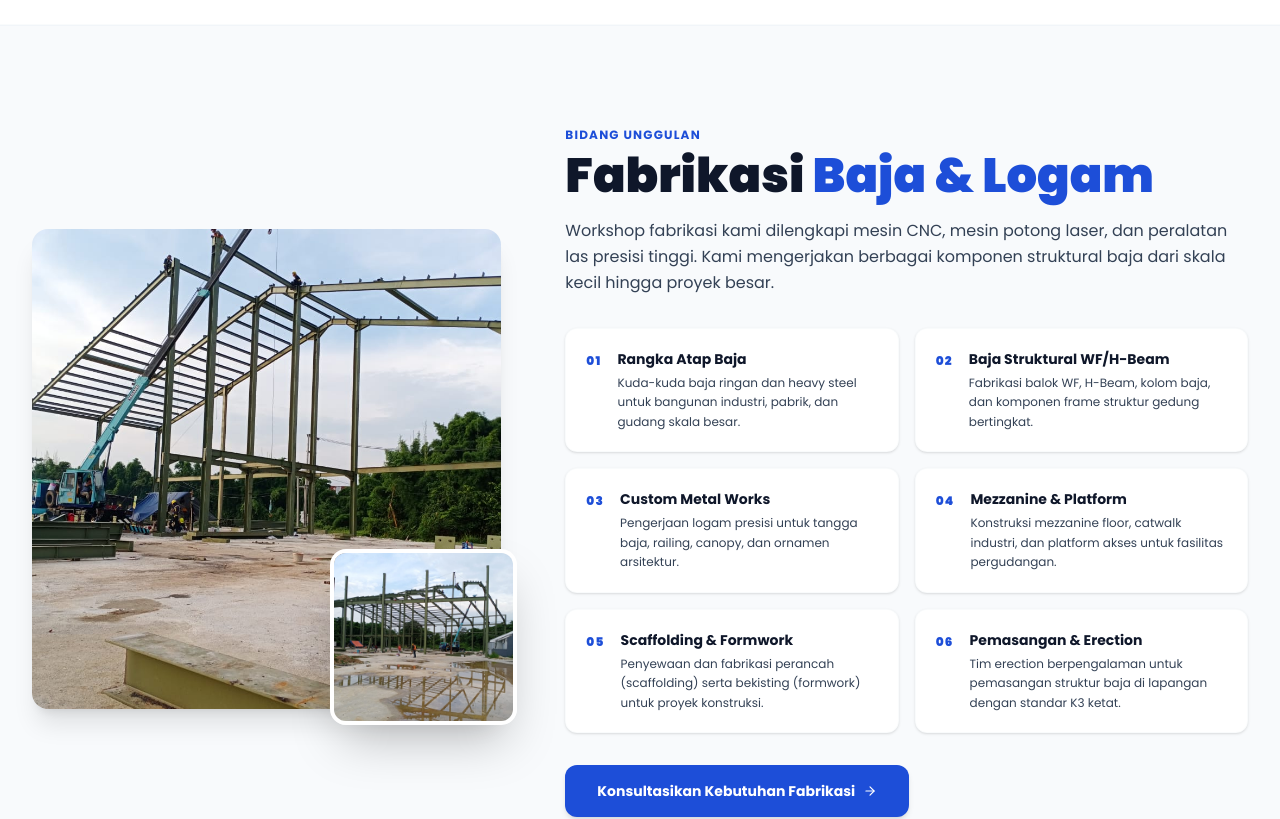
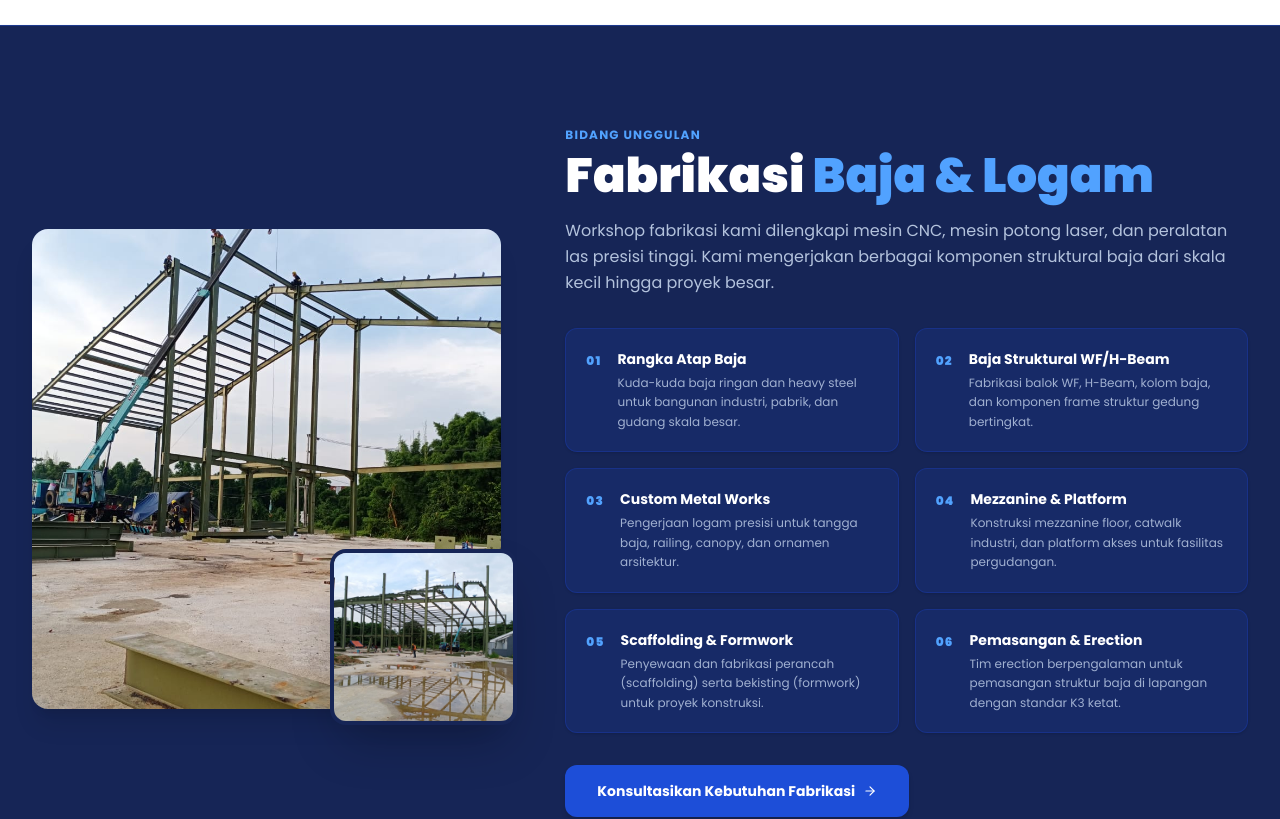
Before and after one commit to fikihrz/Raya-konstruksi, a React (Vite) app in the folder frontend/: page / in a window 1280 px wide. Shown: the part 3360-4179 px from the top of the page. Built offline with nearby package versions, Linux system fonts and the light colour scheme.

Commit message:
Apply deep blue background and optimized text contrast to Fabrication Section

```diff
--- a/frontend/src/pages/Home.tsx
+++ b/frontend/src/pages/Home.tsx
@@ -306,7 +306,7 @@ const Home = () => {
       </section>
 
       {/* Fabrication Section */}
-      <section id="fabrication" className="py-24 px-8 bg-surface-variant border-t border-b border-outline-variant/30">
+      <section id="fabrication" className="py-24 px-8 bg-blue-950 text-white border-t border-b border-blue-900">
         <div className="max-w-7xl mx-auto">
           <div className="grid grid-cols-1 lg:grid-cols-12 gap-16 items-center">
 
@@ -319,7 +319,7 @@ const Home = () => {
                   className="w-full h-full object-cover"
                 />
               </div>
-              <div className="absolute -bottom-4 -right-4 w-2/5 h-44 rounded-2xl overflow-hidden shadow-2xl border-4 border-surface">
+              <div className="absolute -bottom-4 -right-4 w-2/5 h-44 rounded-2xl overflow-hidden shadow-2xl border-4 border-blue-950">
                 <img
                   src="/galery/WhatsApp Image 2026-07-01 at 23.39.22 (2).jpeg"
                   alt="Workshop Fabrikasi"
@@ -331,11 +331,11 @@ const Home = () => {
             {/* Right: Content */}
             <div className="lg:col-span-7 space-y-8">
               <div className="space-y-3">
-                <span className="text-primary font-bold uppercase tracking-widest text-xs">Bidang Unggulan</span>
-                <h2 className="text-4xl md:text-5xl font-black text-on-surface leading-tight">
-                  Fabrikasi <span className="text-primary">Baja & Logam</span>
+                <span className="text-blue-400 font-bold uppercase tracking-widest text-xs">Bidang Unggulan</span>
+                <h2 className="text-4xl md:text-5xl font-black text-white leading-tight">
+                  Fabrikasi <span className="text-blue-400">Baja & Logam</span>
                 </h2>
-                <p className="text-on-surface-variant leading-relaxed">
+                <p className="text-blue-100/80 leading-relaxed">
                   Workshop fabrikasi kami dilengkapi mesin CNC, mesin potong laser, dan peralatan las presisi tinggi. Kami mengerjakan berbagai komponen struktural baja dari skala kecil hingga proyek besar.
                 </p>
               </div>
@@ -349,11 +349,11 @@ const Home = () => {
                   { num: '05', title: 'Scaffolding & Formwork', desc: 'Penyewaan dan fabrikasi perancah (scaffolding) serta bekisting (formwork) untuk proyek konstruksi.' },
                   { num: '06', title: 'Pemasangan & Erection', desc: 'Tim erection berpengalaman untuk pemasangan struktur baja di lapangan dengan standar K3 ketat.' },
                 ].map((item, idx) => (
-                  <div key={idx} className="flex gap-4 p-5 bg-white rounded-xl border border-outline-variant/20 shadow-sm hover:shadow-md hover:border-primary/30 transition-all duration-300 group">
-                    <span className="text-xs font-black text-primary tracking-widest mt-1 flex-shrink-0">{item.num}</span>
+                  <div key={idx} className="flex gap-4 p-5 bg-blue-900/30 rounded-xl border border-blue-800/40 shadow-sm hover:shadow-md hover:border-blue-400/50 transition-all duration-300 group">
+                    <span className="text-xs font-black text-blue-400 tracking-widest mt-1 flex-shrink-0">{item.num}</span>
                     <div>
-                      <h4 className="font-bold text-on-surface text-sm group-hover:text-primary transition-colors">{item.title}</h4>
-                      <p className="text-on-surface-variant text-xs mt-1 leading-relaxed">{item.desc}</p>
+                      <h4 className="font-bold text-white text-sm group-hover:text-blue-400 transition-colors">{item.title}</h4>
+                      <p className="text-blue-100/70 text-xs mt-1 leading-relaxed">{item.desc}</p>
                     </div>
                   </div>
                 ))}
```
